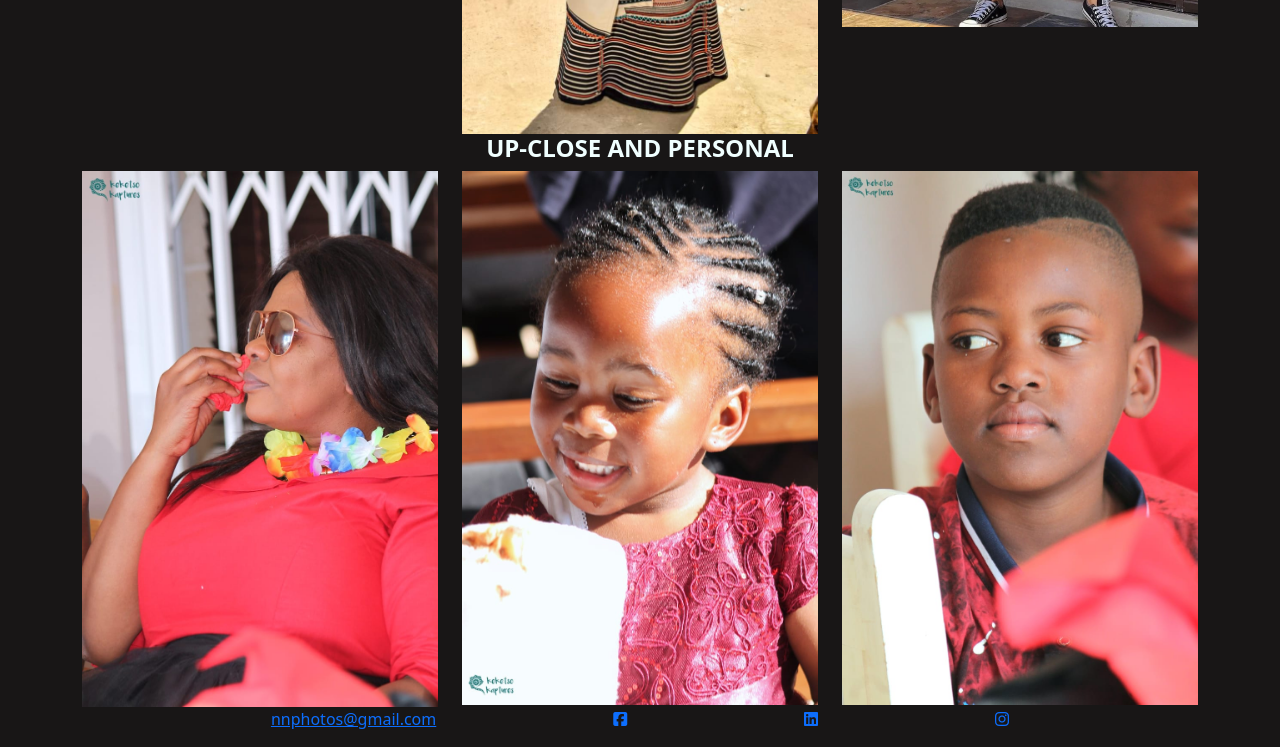
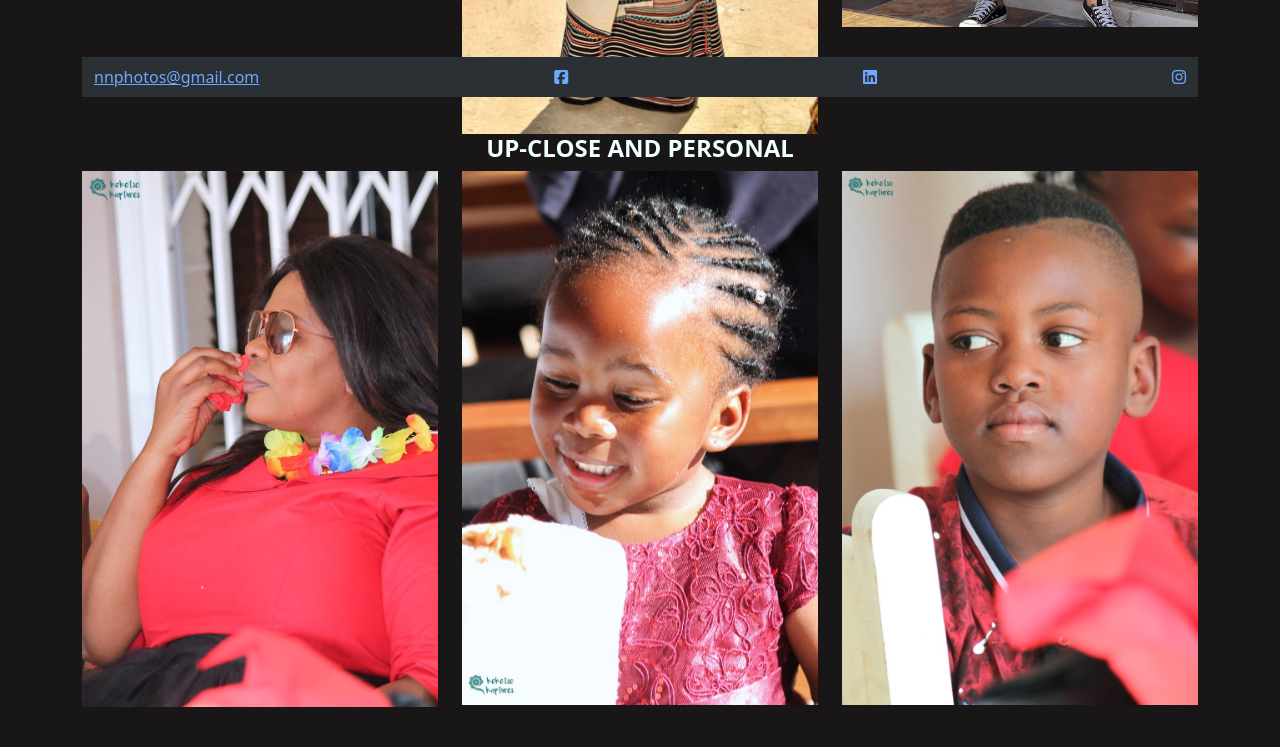
Before and after one commit to nncudwana/Porfotlio-Project, a plain HTML site: page index.html in a window 1280 px wide. Shown: the part 703-1450 px from the top of the page. Drawn offline with nearby package versions, Linux system fonts and the light colour scheme.

Commit message:
Update index.html

```diff
--- a/index.html
+++ b/index.html
@@ -60,7 +60,7 @@
       <h3>📸Capturing Moments with</h3>
       <h1>NN Photography</h1>
       <p class="sub">Photographer based in East London,SA</p>
-      <a href="#" class="btn btn-dark">Just A Click</a>
+      <a href="gallery.html" class="btn btn-dark">Just A Click</a>
     </div>
     <h4 class="text-uppercase fw-semibold text-center p-3">
       Modern Xhosa Traditional Regalia
@@ -92,15 +92,23 @@
           <img src="images/face5.jpg" width="900" class="img-fluid" />
         </div>
       </div>
-      <footer>
-        <div class="container d-flex justify-content-evenly">
+      <nav
+        class="navbar navbar-expand-lg bg-body-tertiary sticky-bottom"
+        data-bs-theme="dark">
+        <div class="container container-fluid">
           <a href="mailto:nnphotos@gmail.com"> nnphotos@gmail.com</a>
 
-          <a href=""><i class="fa-brands fa-square-facebook"></i></a>
-          <a href=""><i class="fa-brands fa-linkedin"></i></a>
-          <a href=""><i class="fa-brands fa-instagram"></i></a>
+          <a href="https://www.facebook.com/nnphotos"
+            ><i class="fa-brands fa-square-facebook"></i
+          ></a>
+          <a href="https://za.linkedin.com"
+            ><i class="fa-brands fa-linkedin"></i
+          ></a>
+          <a href="https://www.instagram.com/nnphotos"
+            ><i class="fa-brands fa-instagram"></i
+          ></a>
         </div>
-      </footer>
+      </nav>
     </div>
   </body>
 </html>
```
